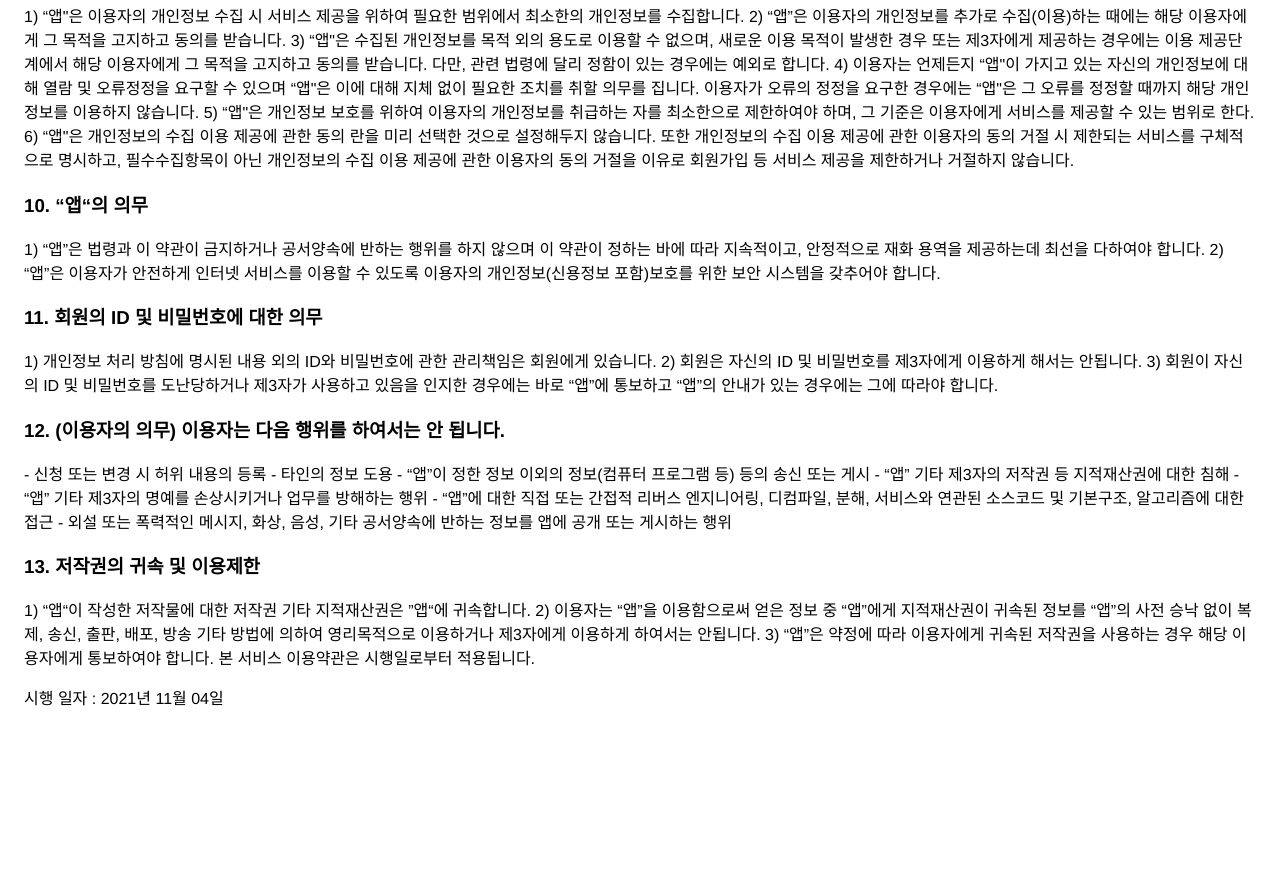
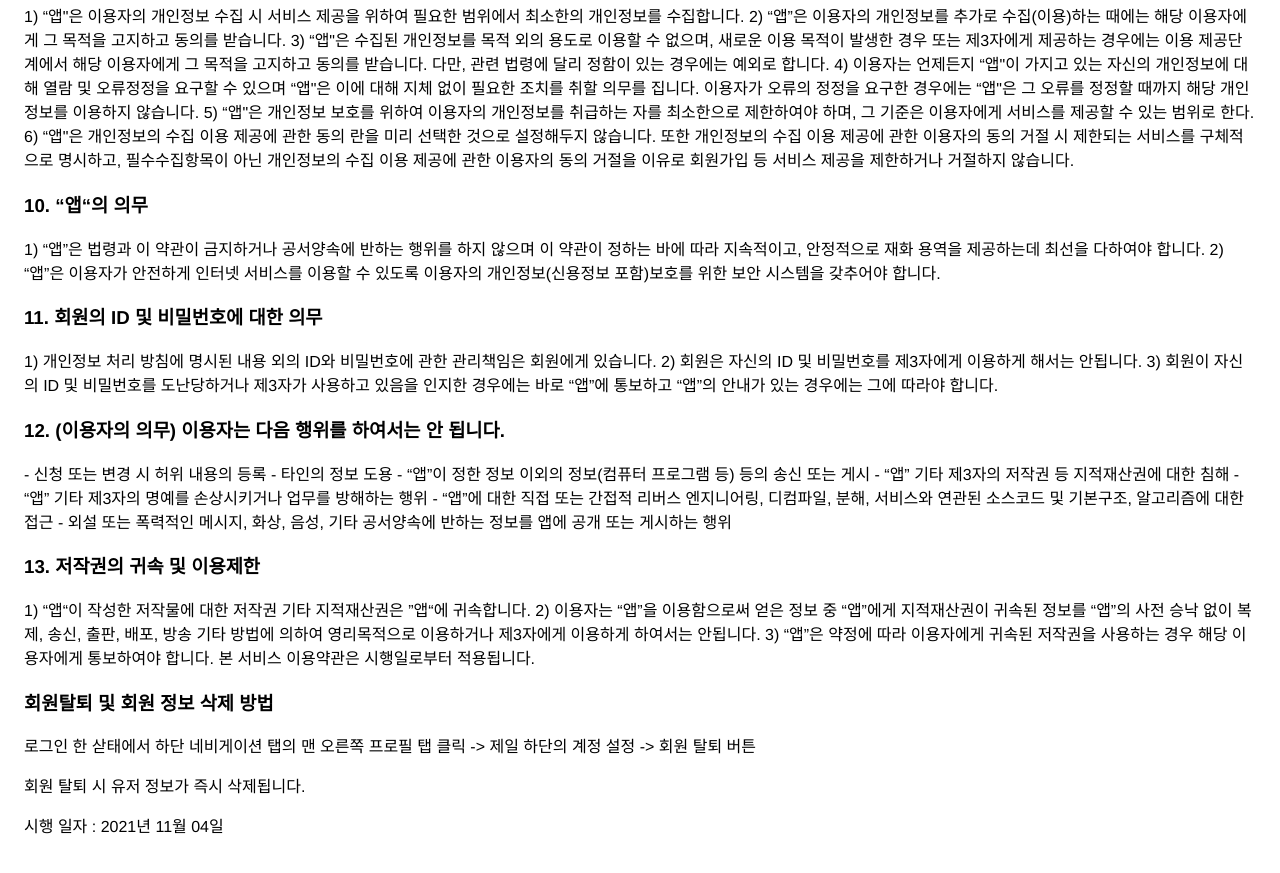
Before and after one commit to hjick/melting-privacy-policy, a plain HTML site: page index.html in a window 1280 px wide. Shown: the part 3808-4681 px from the top of the page. Before the commit the page ends 4557 px from the top, so only its background shows below. Drawn offline with Linux system fonts and the light colour scheme.

Commit message:
Add 회원 삭제 문구 for Google play policy

```diff
--- a/index.html
+++ b/index.html
@@ -250,6 +250,12 @@ melting은 서비스 제공을 위하여 필요한 업무 중 일부를 외부
 3) “앱”은 약정에 따라 이용자에게 귀속된 저작권을 사용하는 경우 해당 이용자에게 통보하여야 합니다.
 본 서비스 이용약관은 시행일로부터 적용됩니다.</p>
 
+<h3>회원탈퇴 및 회원 정보 삭제 방법</h3>
+
+<p>로그인 한 삳태에서 하단 네비게이션 탭의 맨 오른쪽 프로필 탭 클릭 -> 제일 하단의 계정 설정 -> 회원 탈퇴 버튼</p>
+<p>회원 탈퇴 시 유저 정보가 즉시 삭제됩니다.</p>
+
+
 <p>시행 일자 : 2021년 11월 04일</p>
     </body>
     </html>
```
